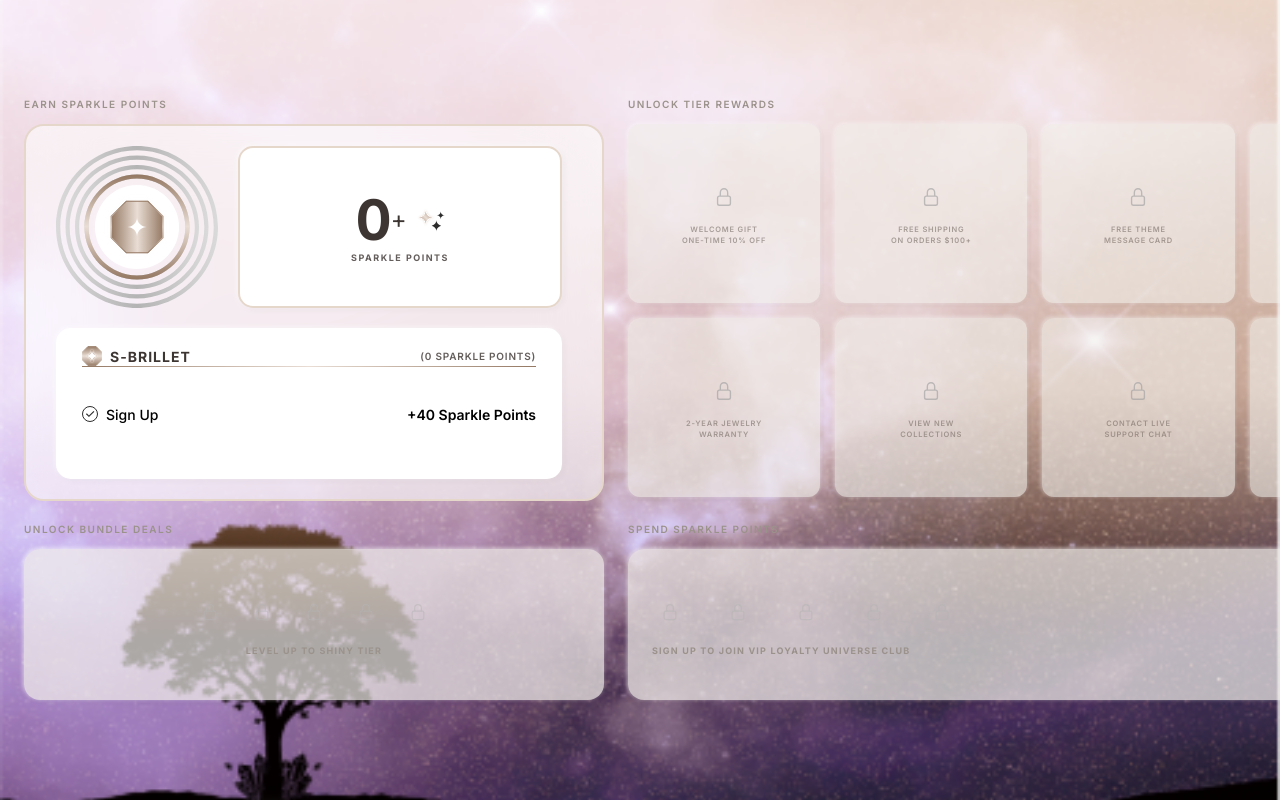
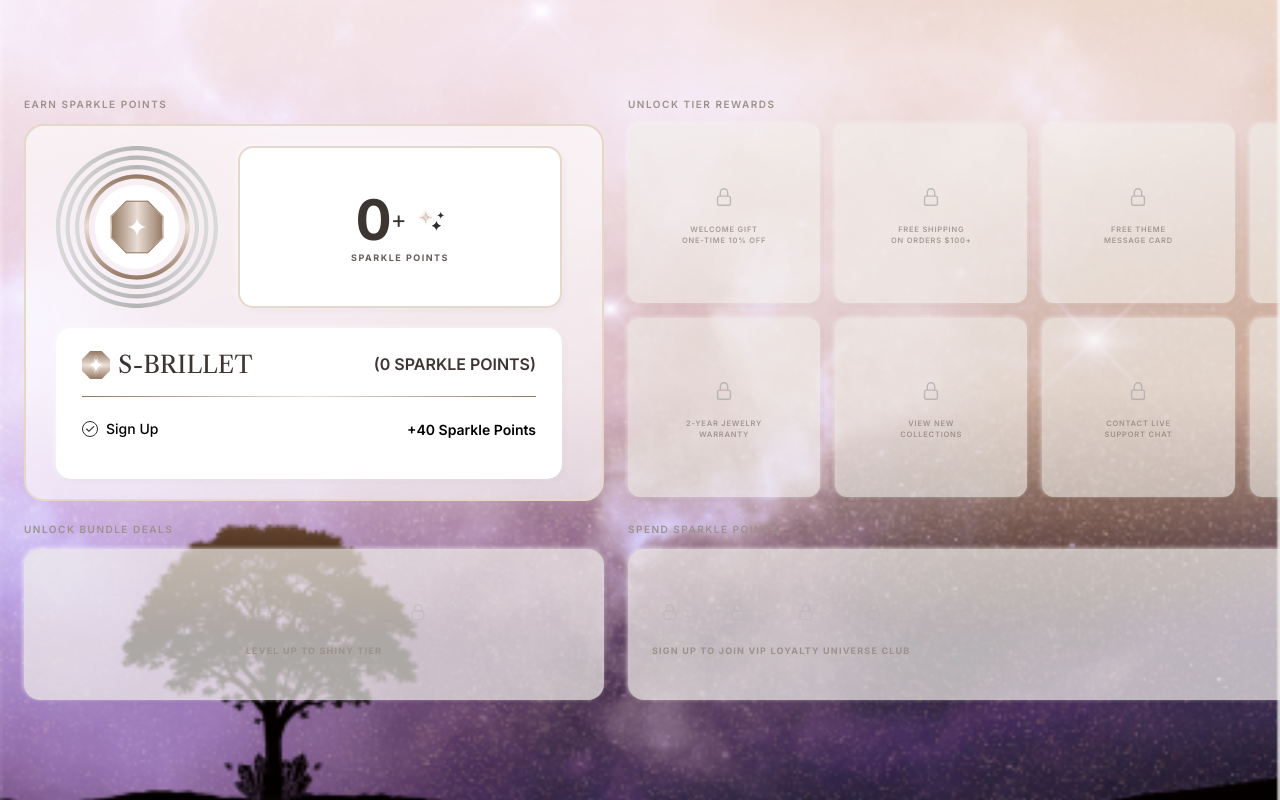
Before and after one commit to sabbir-tanvir/Shopify-animation, a website built with Vite: page index.html in a window 1280 px wide. Shown: the top 800 px of the page. Built offline with nearby package versions, Linux system fonts and the light colour scheme.

Commit message:
fix the layout issue there

```diff
--- a/index.html
+++ b/index.html
@@ -7,7 +7,7 @@
   <meta name="description" content="S-Brillet Sparkle Points Loyalty Program — Earn rewards, unlock tiers, and join the VIP Loyalty Universe Club" />
   <link rel="preconnect" href="https://fonts.googleapis.com" />
   <link rel="preconnect" href="https://fonts.gstatic.com" crossorigin />
-  <link href="https://fonts.googleapis.com/css2?family=Inter:wght@300;400;500;600;700&display=swap" rel="stylesheet" />
+  <link href="https://fonts.googleapis.com/css2?family=Inter:wght@300;400;500;600;700&family=Libre+Caslon+Text:ital,wght@0,400;0,700;1,400&display=swap" rel="stylesheet" />
 </head>
 <body>
 
--- a/src/main.js
+++ b/src/main.js
@@ -108,9 +108,14 @@ function updateCard(cardState, tierColors) {
     // 4. Update Dynamic Actions Rows
     const isGalaxy = cardState.dividerClass === 'galaxy-divider';
     DOM.tierActionsContainer.innerHTML = cardState.actions.map(action => {
-      const textClass = action.isCompleted
+      let textClass = action.isCompleted
         ? (isGalaxy ? 'text-gradient-completed-galaxy' : 'text-gradient-completed')
         : '';
+
+      if (cardState.pointsCompleted) {
+        textClass += ' action-text-completed';
+      }
+
       return `
         <div class="tier-action-row">
           <div class="tier-action-left">
--- a/src/style.css
+++ b/src/style.css
@@ -345,25 +345,32 @@ img {
 }
 
 .tier-badge__icon-img {
-  width: 20px;
-  height: 20px;
+  width: 28px;
+  height: 28px;
   object-fit: contain;
 }
 
 .tier-badge__name {
-  font-size: 14px;
-  font-weight: 700;
-  letter-spacing: 1px;
+  font-family: 'Libre Caslon Text', 'Georgia', serif !important;
+  font-weight: 500 !important;
+  font-size: 24px !important;
+  line-height: 123% !important;
+  letter-spacing: 0px !important;
+  text-transform: uppercase !important;
   color: inherit;
   transition: opacity 400ms ease;
 }
 
 .tier-points-label {
-  font-size: 10px;
-  font-weight: 600;
-  letter-spacing: 0.8px;
+  font-family: 'Inter', sans-serif !important;
+  font-weight: 600 !important;
+  font-size: 16px !important;
+  line-height: 37.5px !important;
+  letter-spacing: 0px !important;
+  text-align: center !important;
+  vertical-align: middle !important;
+  text-transform: uppercase !important;
   color: inherit;
-  opacity: 0.8;
   transition: opacity 400ms ease;
 }
 
@@ -372,6 +379,7 @@ img {
   height: 1px;
   background: linear-gradient(90deg, #947863 0%, #E9DDD4 50%, #947863 100%);
   transition: background var(--transition-slow);
+  margin-top: 12px; /* Added padding-top space before the line */
 }
 
 .tier-info__divider.galaxy-divider {
@@ -473,6 +481,10 @@ img {
   background-clip: text !important;
   color: transparent !important;
   opacity: 1 !important;
+}
+
+.action-text-completed {
+  text-decoration: line-through !important;
 }
 
 
```
